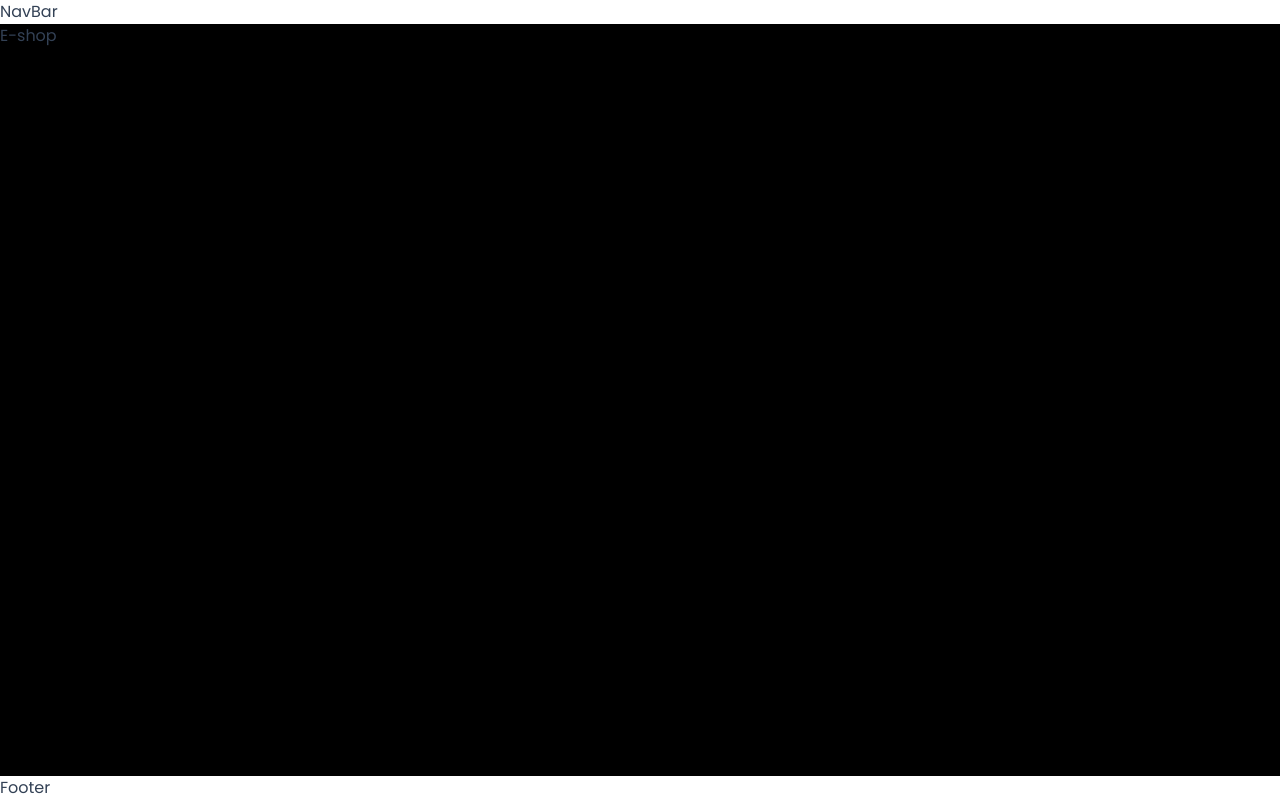
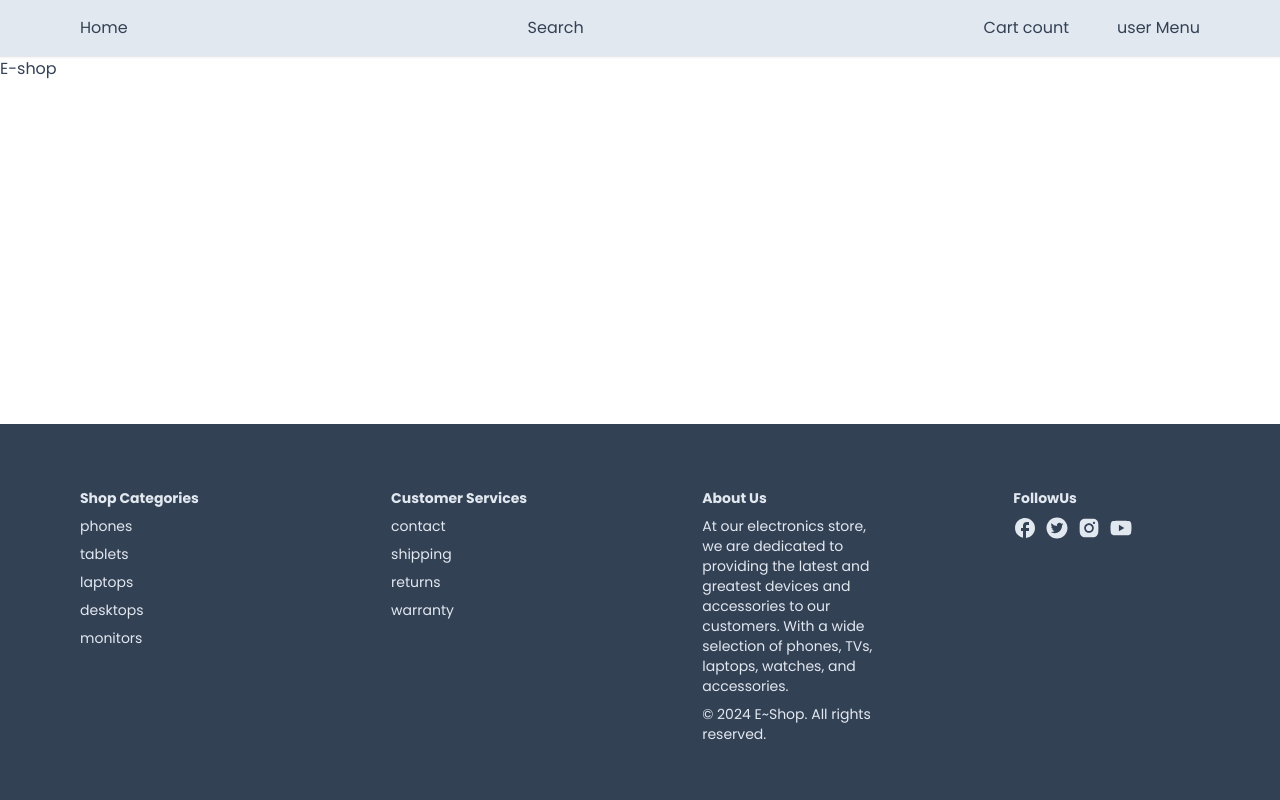
Before and after one commit to qhungo0125/nextjs-shop, a Next.js app: page / in a window 1280 px wide. Built offline with nearby package versions, Linux system fonts and the light colour scheme.

Commit message:
add footer content

```diff
--- a/app/layout.tsx
+++ b/app/layout.tsx
@@ -23,7 +23,7 @@ export default function RootLayout({
       <body className={`${poppins.className} text-slate-700`}>
         <div className='flex flex-col min-h-screen'>
           <NavBar />
-          <main className='flex-grow bg-black'>{children}</main>
+          <main className='flex-grow'>{children}</main>
           <Footer />
         </div>
       </body>
--- a/components/footer/Footer.tsx
+++ b/components/footer/Footer.tsx
@@ -1,7 +1,66 @@
 import React from 'react';
+import Container from '../container/Container';
+import FooterList from './FooterList';
+import { CopyConstants } from '@/constants/Copy';
+import Link from 'next/link';
+import { MdFacebook } from 'react-icons/md';
+import {
+  AiFillInstagram,
+  AiFillTwitterCircle,
+  AiFillYoutube,
+} from 'react-icons/ai';
 
 const Footer = () => {
-  return <div>Footer</div>;
+  return (
+    <footer className='bg-slate-700 text-slate-200 text-sm mt-16'>
+      <Container>
+        <div className='flex flex-col md:flex-row justify-between pt-16 pb-8'>
+          <FooterList>
+            <h3 className='font-bold'>{CopyConstants.shopCategories.name}</h3>
+            {CopyConstants.shopCategories.items.map((item) => (
+              <Link key={`${item}`} href={`/${item}`}>
+                {item}
+              </Link>
+            ))}
+          </FooterList>
+
+          <FooterList>
+            <h3 className='font-bold'>{CopyConstants.customerServices.name}</h3>
+            {CopyConstants.customerServices.items.map((item) => (
+              <Link key={`${item}`} href={`/${item}`}>
+                {item}
+              </Link>
+            ))}
+          </FooterList>
+          <FooterList>
+            <h3 className='font-bold'>{CopyConstants.aboutUs.name}</h3>
+            {CopyConstants.aboutUs.items.map((item) => (
+              <Link key={`${item}`} href={`/${item}`}>
+                {item}
+              </Link>
+            ))}
+          </FooterList>
+          <FooterList>
+            <h3 className='font-bold'>FollowUs</h3>
+            <div className='flex gap-2'>
+              <Link href={'#'}>
+                <MdFacebook size={24} />
+              </Link>
+              <Link href={'#'}>
+                <AiFillTwitterCircle size={24} />
+              </Link>
+              <Link href={'#'}>
+                <AiFillInstagram size={24} />
+              </Link>
+              <Link href={'#'}>
+                <AiFillYoutube size={24} />
+              </Link>
+            </div>
+          </FooterList>
+        </div>
+      </Container>
+    </footer>
+  );
 };
 
 export default Footer;
--- /dev/null
+++ b/components/footer/FooterList.tsx
@@ -0,0 +1,15 @@
+import React from 'react';
+
+interface FooterListProps {
+  children: React.ReactNode;
+}
+
+const FooterList: React.FC<FooterListProps> = ({ children }) => {
+  return (
+    <div className='w-full sm:w-1/2 md:w-1/4 lg:w-1/6 mb-6 flex flex-col gap-2'>
+      {children}
+    </div>
+  );
+};
+
+export default FooterList;
--- a/components/navigation/NavBar.tsx
+++ b/components/navigation/NavBar.tsx
@@ -1,7 +1,24 @@
 import React from 'react';
+import Container from '../container/Container';
+import Link from 'next/link';
 
 const NavBar = () => {
-  return <div>NavBar</div>;
+  return (
+    <div className='sticky top-0 w-full bg-slate-200 z-30 shadow-sm'>
+      <div className='py-4 border-b-[1px]'>
+        <Container>
+          <div className='flex items-center justify-between gap-3 md:gap-0'>
+            <Link href='/'>Home</Link>
+            <div className='hidden md:block'>Search</div>
+            <div className='flex items-center gap-8 md:gap-12'>
+              <div>Cart count</div>
+              <div>user Menu</div>
+            </div>
+          </div>
+        </Container>
+      </div>
+    </div>
+  );
 };
 
 export default NavBar;
--- /dev/null
+++ b/constants/Copy.tsx
@@ -0,0 +1,17 @@
+export const CopyConstants = {
+  shopCategories: {
+    name: 'Shop Categories',
+    items: ['phones', 'tablets', 'laptops', 'desktops', 'monitors'],
+  },
+  customerServices: {
+    name: 'Customer Services',
+    items: ['contact', 'shipping', 'returns', 'warranty'],
+  },
+  aboutUs: {
+    name: 'About Us',
+    items: [
+      'At our electronics store, we are dedicated to providing the latest and greatest devices and accessories to our customers. With a wide selection of phones, TVs, laptops, watches, and accessories.',
+      '© 2024 E~Shop. All rights reserved.',
+    ],
+  },
+};
```
Also changed, not shown: package.json (+5 -4 lines), 1 other file (tests, documents, lock files or other folders).
